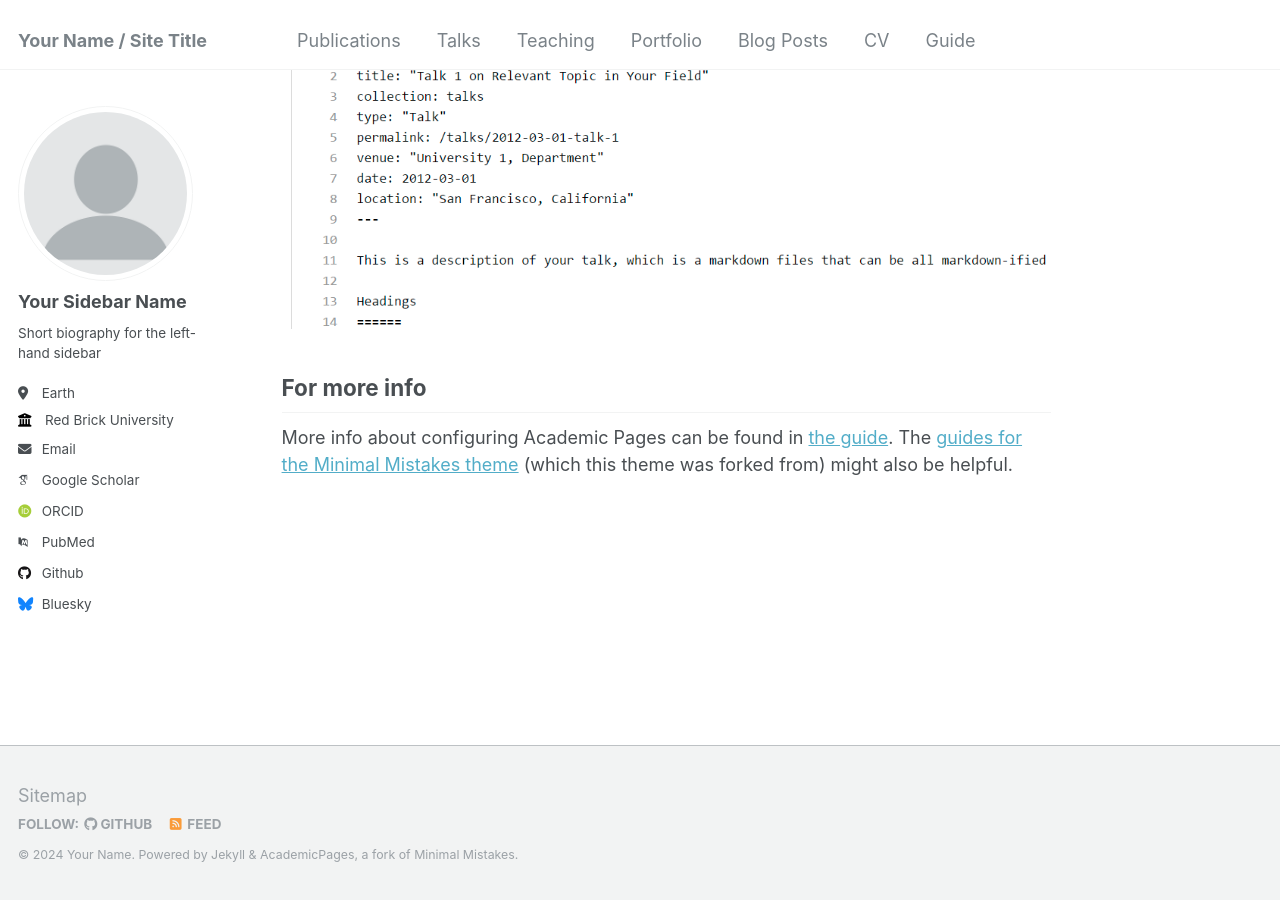
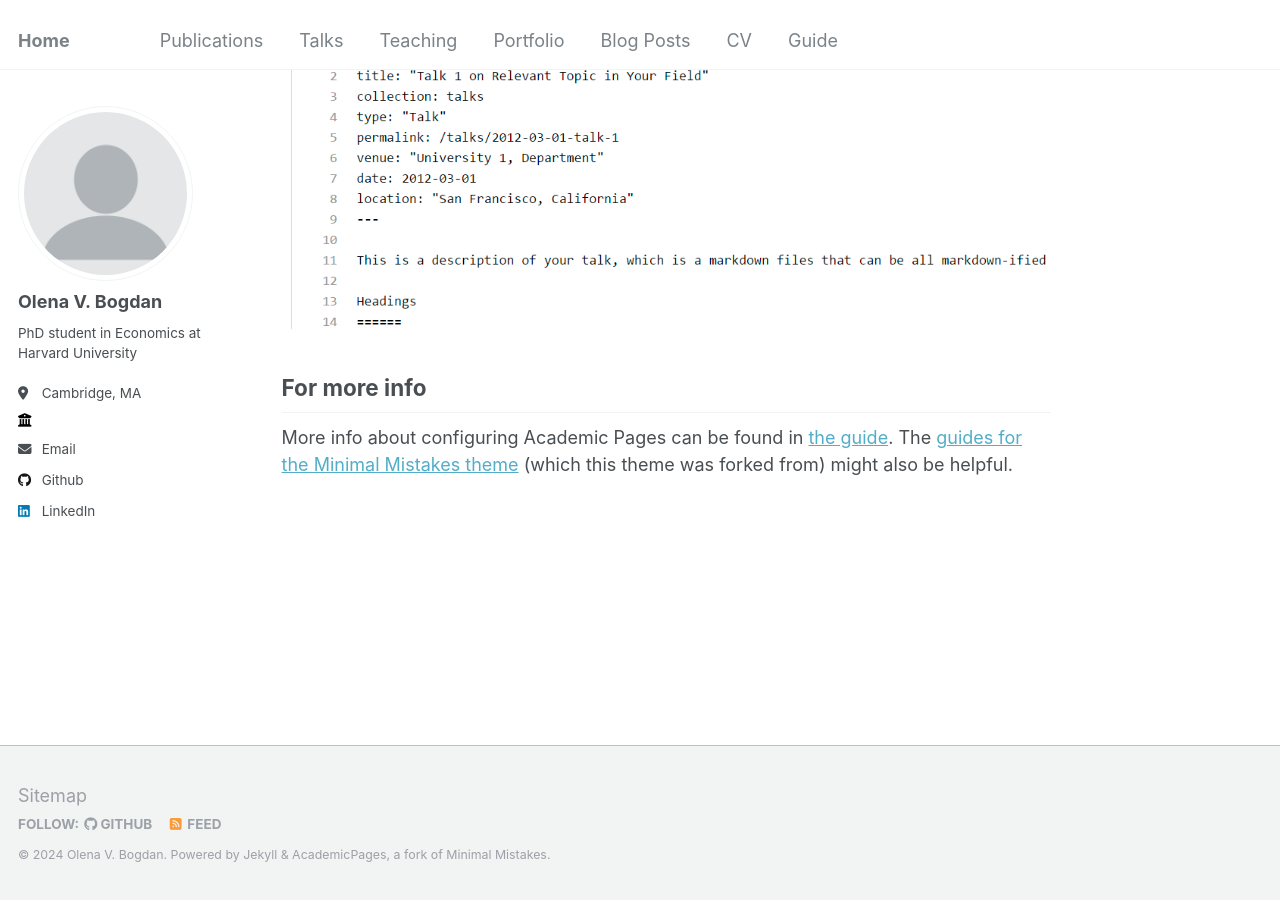
Before and after one commit to olenabg/olenabg.github.io, a Jekyll site: the page built from _pages/about.md, in a window 1280 px wide and 900 px high, scrolled down 2660 px. Built offline with Jekyll 4.4.1, drawn with Linux system fonts in a browser that asks for light colours; some web fonts are replaced.

Commit message:
Update _config.yml

```diff
--- a/_config.yml
+++ b/_config.yml
@@ -8,13 +8,13 @@
 
 # Basic Site Settings
 locale                   : "en-US"
-title                    : "Your Name / Site Title"
+title                    : "Home"
 title_separator          : "-"
-name                     : &name "Your Name"
+name                     : &name "Olena V. Bogdan"
 description              : &description "personal description"
-url                      : https://academicpages.github.io # the base hostname & protocol for your site e.g. "https://mmistakes.github.io"
+url                      : https://olenabg.github.io # the base hostname & protocol for your site e.g. "https://mmistakes.github.io"
 baseurl                  : "" # the subpath of your site, e.g. "/blog"
-repository               : "academicpages/academicpages.github.io"
+repository               : "olenabg/olenabg.github.io"
 
 # Site Author - The following control what appear as part of the author content on the side bar.
 #               If a field is blank the icon and link will not appear, otherwise it will be shown.
@@ -22,33 +22,33 @@ repository               : "academicpages/academicpages.github.io"
 author:
   # Biographic information
   avatar           : "profile.png"
-  name             : "Your Sidebar Name"
+  name             : "Olena V. Bogdan"
   pronouns         : # example: "she/her"
-  bio              : "Short biography for the left-hand sidebar"
-  location         : "Earth"
-  employer         : "Red Brick University"
+  bio              : "PhD student in Economics at Harvard University"
+  location         : "Cambridge, MA"
+  employer         : ""
   uri              : # URL
-  email            : "none@example.org"
+  email            : "obogdan@g.harvard.edu"
 
   # Academic websites
   arxiv            : # URL - Update with the correct link to your profile
-  googlescholar    : "https://scholar.google.com/citations?user=PS_CX0AAAAAJ"
+  googlescholar    : #"https://scholar.google.com/citations?user=PS_CX0AAAAAJ"
   impactstory      : # URL
-  orcid            : "http://orcid.org/yourorcidurl"
+  orcid            : #"http://orcid.org/yourorcidurl"
   semantic         : # URL
-  pubmed           : "https://www.ncbi.nlm.nih.gov/pubmed/?term=john+snow"
+  pubmed           : #"https://www.ncbi.nlm.nih.gov/pubmed/?term=john+snow"
   researchgate     : # URL
 
   # Repositories and software development
   bitbucket        : # Username - Update with your username on the site
   codepen          : # Username
   dribbble         : # Username
-  github           : "academicpages"
+  github           : "olenabg"
   kaggle           : # Username
   stackoverflow    : # User number or user number and name (i.e., use "1" or "1/jeff-atwood")
 
   # Social media
-  bluesky          : "bsky.app" # Replace this with you Bluesky username
+  bluesky          : #"bsky.app" # Replace this with you Bluesky username
   facebook         : # Username
   flickr           : # Username
   foursquare       : # Username
@@ -57,7 +57,7 @@ author:
   keybase          : # Username
   instagram        : # Username
   lastfm           : # Username
-  linkedin         : # Username
+  linkedin         : olenavbogdan
   mastodon         : # URL
   medium           : # URL
   pinterest        : # Username
@@ -74,13 +74,13 @@ author:
   zhihu            : # URL
 
 # Publication Category - The following the list of publication categories and their headings
-publication_category:
-  books:
-    title: 'Books'
-  manuscripts:
-    title: 'Journal Articles'
-  conferences:
-    title: 'Conference Papers'
+#publication_category:
+ # books:
+ #   title: 'Books'
+ # manuscripts:
+ #   title: 'Journal Articles'
+ # conferences:
+  #  title: 'Conference Papers'
 
 # Site Settings
 teaser                   :  # filename of teaser fallback teaser image placed in /images/, .e.g. "500x300.png"
```
